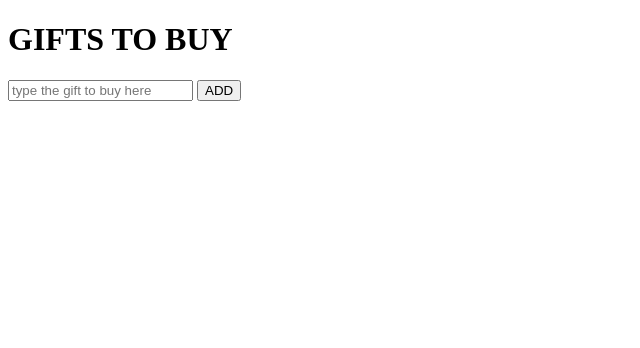
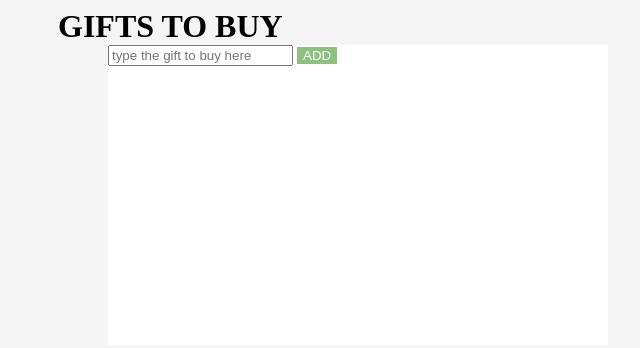
Before and after one commit to Gadget89/assignments, a plain HTML site: page 3.4-jQuery-Holiday-Buying-List/index.html in a window 1280 px wide. Shown: the whole page, without its empty margins (0-640 px from the left). Drawn offline with nearby package versions, Linux system fonts and the light colour scheme.

Commit message:
Began adding CSS styling

```diff
--- a/3.4-jQuery-Holiday-Buying-List/index.html
+++ b/3.4-jQuery-Holiday-Buying-List/index.html
@@ -28,13 +28,14 @@
     [] - Style elements
     [] - Hook template with value from event in posting form
   -->
-  <body class="#">
+  <body class="body">
+
+    <h1 class="title">
+      GIFTS TO BUY
+    </h1>
+
     <main
       class="main">
-      <h1>
-        GIFTS TO BUY
-      </h1>
-
       <form
         class="postForm"
         action="#">
@@ -46,7 +47,7 @@
           type="text"
           value="">
         <input
-          class="#"
+          class="addButton"
           data-js="postForm__submit"
           type="submit"
           value="ADD">
--- a/3.4-jQuery-Holiday-Buying-List/styles/main.css
+++ b/3.4-jQuery-Holiday-Buying-List/styles/main.css
@@ -1 +1,22 @@
-/* Main CSS
+/* Main CSS */
+.addButton {
+  border-style: none;
+  color: rgb(255, 255,255);
+  background-color: rgb(141, 193,126);
+}
+.body {
+  background-color: rgb(245,245,245);
+}
+.main {
+  background-color: rgb(255, 255,255);
+  height: 300px;
+  margin: auto 100px;
+  width: 500px;
+}
+.title {
+  margin: auto 50px;
+}
+/*.postForm {
+  background-color: rgb(255,255,255);
+  width: 500px;
+}*/
```
